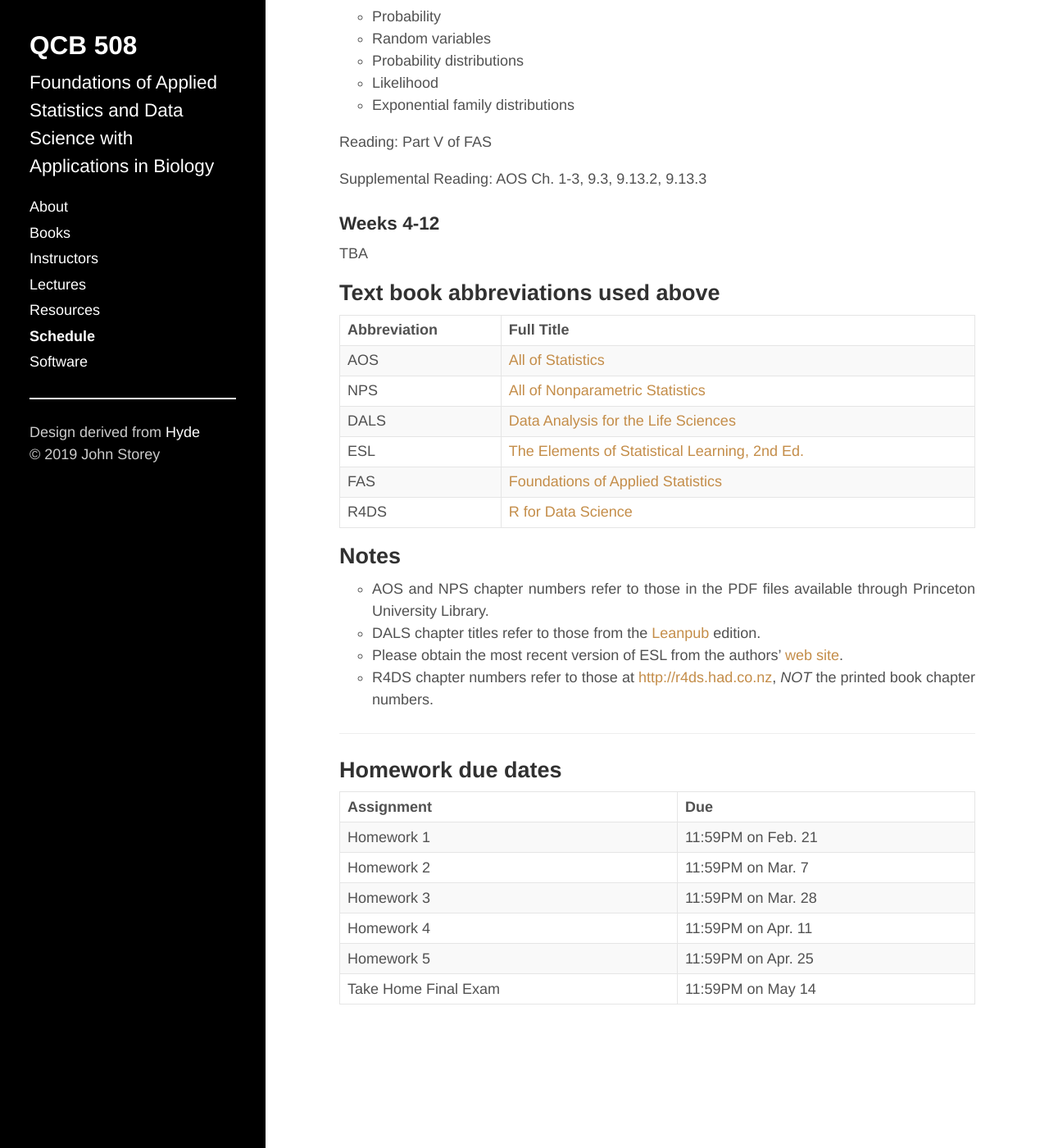
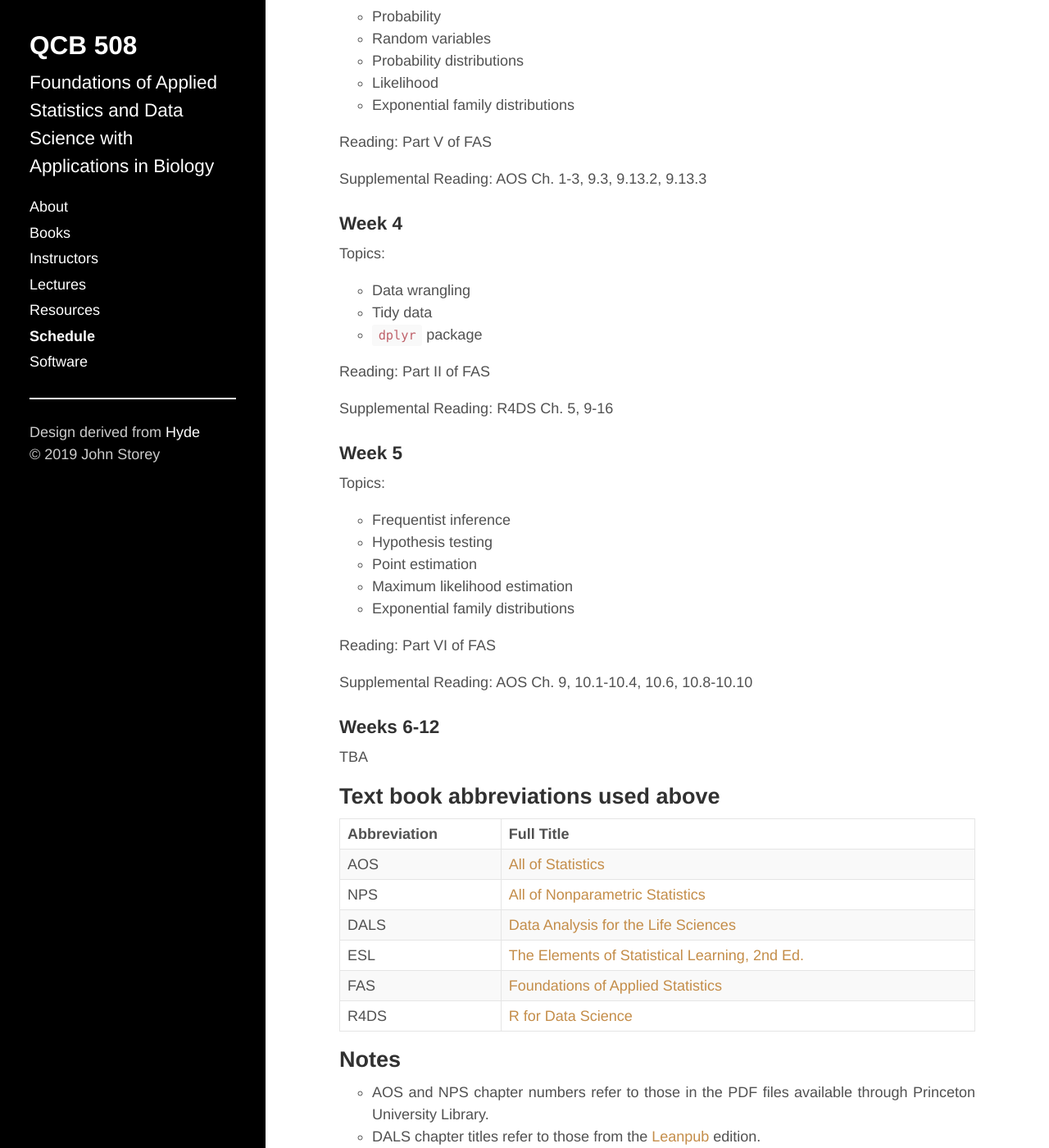
Before and after one commit to jdstorey/asdscourse2019, a Jekyll site: the page built from docs/schedule.md, in a window 1280 px wide and 1400 px high, scrolled down 1549 px. Shown: the whole window at 82% size. Built offline with Jekyll 4.4.1, drawn with Linux system fonts in a browser that asks for light colours.

Commit message:
Update schedule.md
Weeks 4 and 5

```diff
--- a/docs/schedule.md
+++ b/docs/schedule.md
@@ -69,7 +69,34 @@ Reading: Part V of FAS
 
 Supplemental Reading: AOS Ch. 1-3, 9.3, 9.13.2, 9.13.3
 
-### Weeks 4-12
+### Week 4
+
+Topics:
+
+- Data wrangling
+- Tidy data
+- `dplyr` package
+
+Reading: Part II of FAS
+
+Supplemental Reading: R4DS Ch. 5, 9-16
+
+### Week 5
+
+Topics:
+
+- Frequentist inference
+- Hypothesis testing
+- Point estimation
+- Maximum likelihood estimation
+- Exponential family distributions
+
+Reading: Part VI of FAS
+
+Supplemental Reading: AOS Ch. 9, 10.1-10.4, 10.6, 10.8-10.10
+
+
+### Weeks 6-12
 
 TBA
 
```
